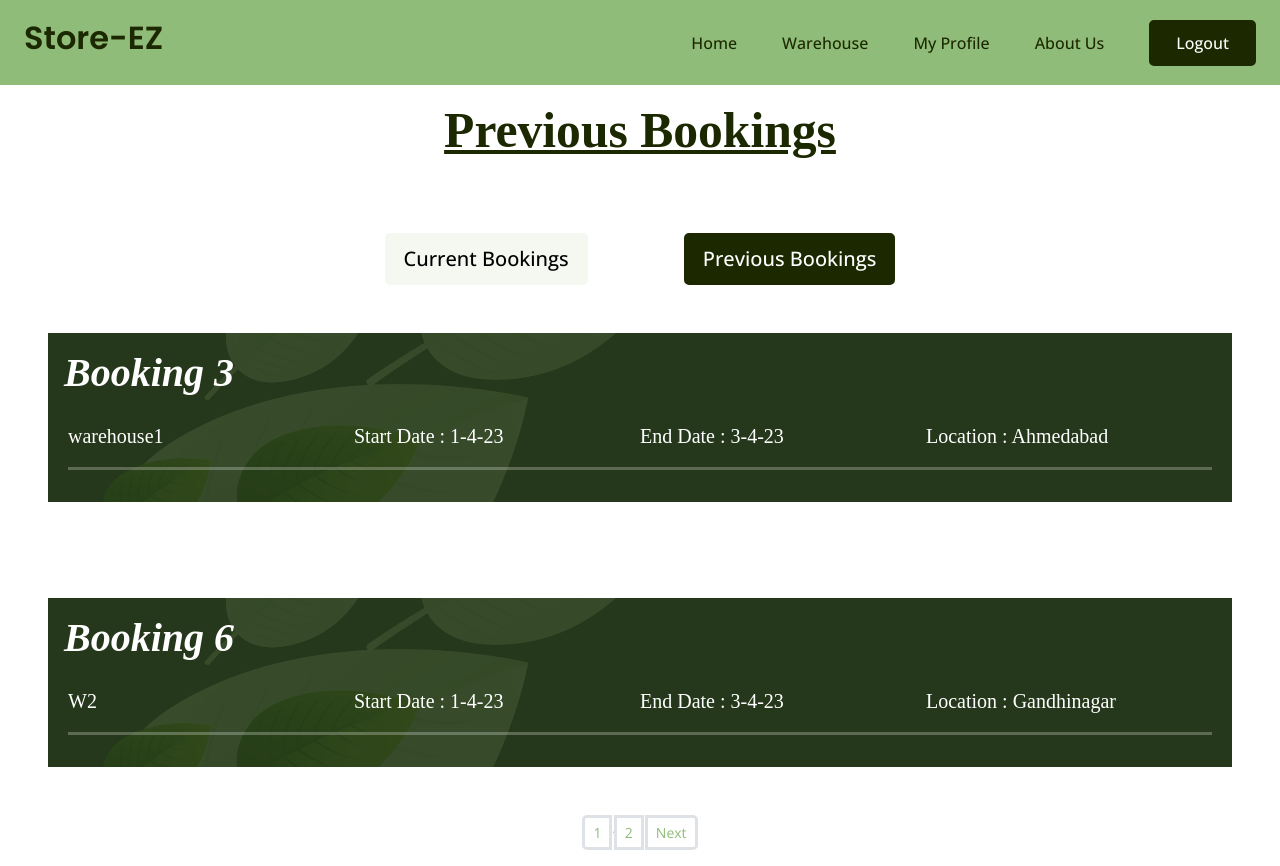
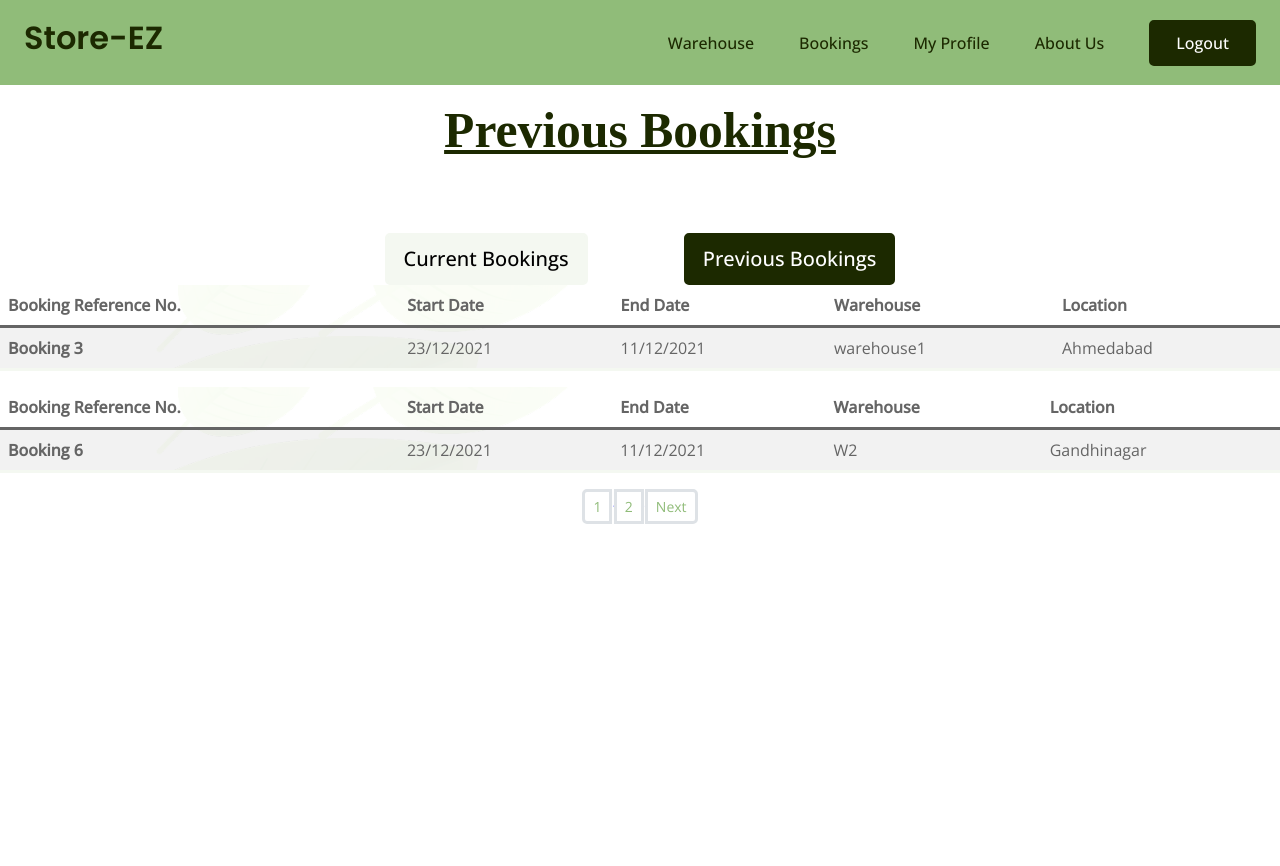
Before and after one commit to Patel-Jenil/IT314_StoreEZ_G5, a Django app: page /farmer/previousbooking in a window 1280 px wide. After the commit the page ends 524 px from the top, so only its background shows below. Run offline with Django 4.2, Linux system fonts and the light colour scheme; a user stored in the database is signed in; data comes from the database, SQL or seed files in the repository; both versions use the stored data as it was after the commit; some libraries are stand-ins or nearby versions.

Commit message:
Updated current and previous booking

```diff
--- a/Project/farmer/templates/farmer/previousbooking.html
+++ b/Project/farmer/templates/farmer/previousbooking.html
@@ -1,4 +1,4 @@
-{% extends 'base.html' %}
+{% extends 'farmerbase.html' %}
 {% load static %}
 {% block css %}
 <link rel="stylesheet" href="{% static 'farmer/styleprev.css' %}">
@@ -19,41 +19,27 @@ Template Stylesheet
     <a href="{% url 'farmer_previousbooking'%}"><button type="button" class="btn btn-dark btn-lg mx-5">Previous Bookings</button></a>
 </div>
 {% for obj in data %}
-<div class="container-fluid p-5">
-  <div class=" container p-2 p-md-3 text-white rounded-4 ab"
-    style="background-image: url({%static 'farmer/bg.png' %})">
-    <h1 class="display-6 text-white fitalic ff">Booking {{obj.id}}</h1>
-
-    <div class="row px-3">
-      <div class="col-md-3 px-0">
-
-        <p class="lead my-3 ff  "> {{obj.name}}</p>
-        <hr>
-      </div>
-
-      <div class="col-md-3 px-0">
-        <p class="lead my-3 ff">Start Date : 1-4-23</p>
-        <hr>
-      </div>
-
-
-
-      <div class="col-md-3 px-0">
-
-        <p class="lead my-3 ff">End Date : 3-4-23</p>
-        <hr>
-      </div>
-
-      <div class="col-md-3 px-0">
-
-        <p class="lead my-3 ff">Location : {{obj.city}}</p>
-        <hr>
-      </div>
-
-    </div>
-
-  </div>
-
+<div class="table-layout">
+  <table class="table table-hover table-striped" style="border-radius:20px;  background-image: url({%static 'farmer/bg.png' %});">
+    <thead>
+      <tr>
+        <th scope="col">Booking Reference No.</th>
+        <th scope="col">Start Date</th>
+        <th scope="col">End Date</th>
+        <th scope="col">Warehouse</th>
+        <th scope="col">Location</th>
+      </tr>
+    </thead>
+    <tbody>
+      <tr>
+        <th scope="row">Booking {{obj.id}}</th>
+        <td>23/12/2021</td>
+        <td>11/12/2021</td>
+        <td> {{obj.name}}</td>
+        <td>{{obj.city}}</td>
+      </tr>
+    </tbody>
+  </table>
 </div>
 {% endfor %}
 
```
Also changed, not shown: Project/farmer/templates/farmer/currentbooking.html (+26 -41 lines), Project/db.sqlite3.
